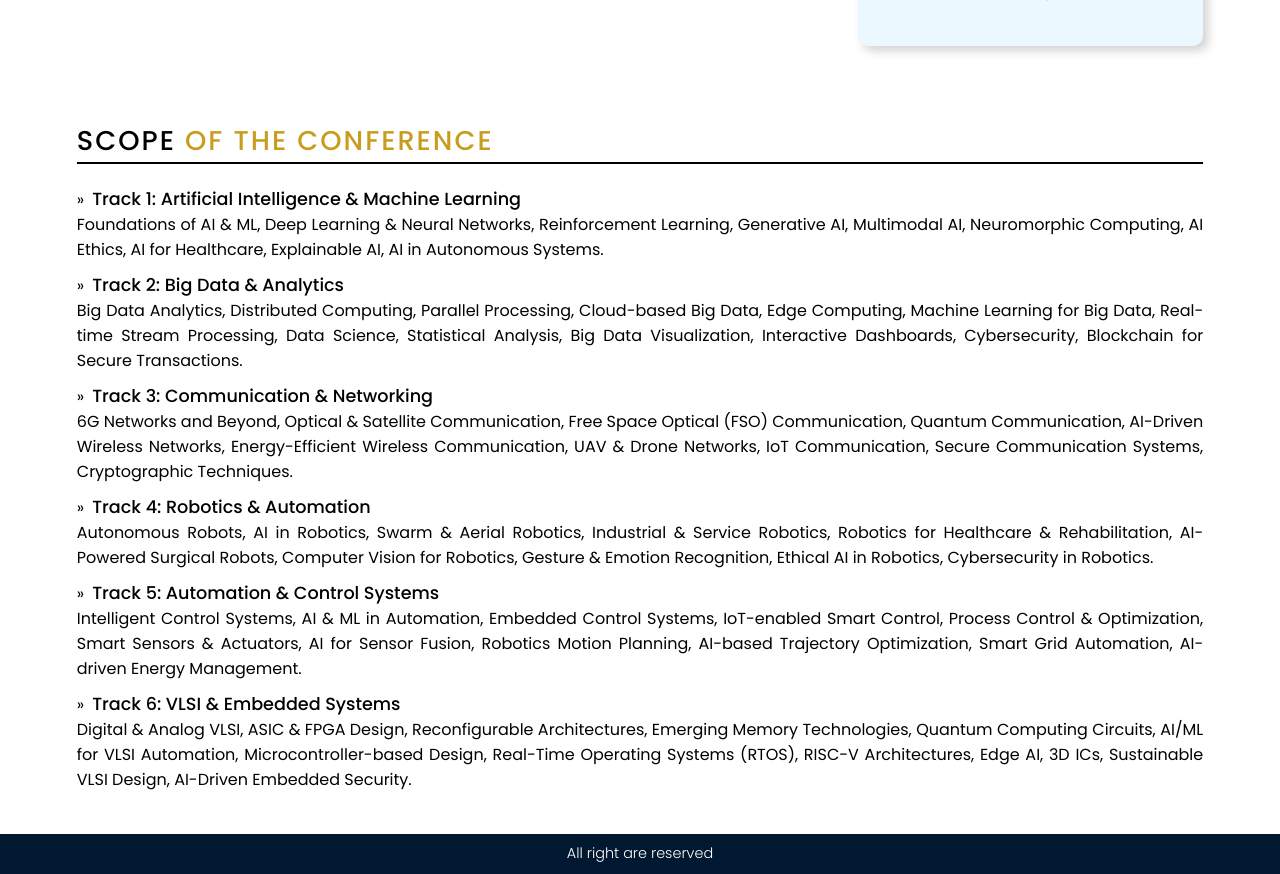
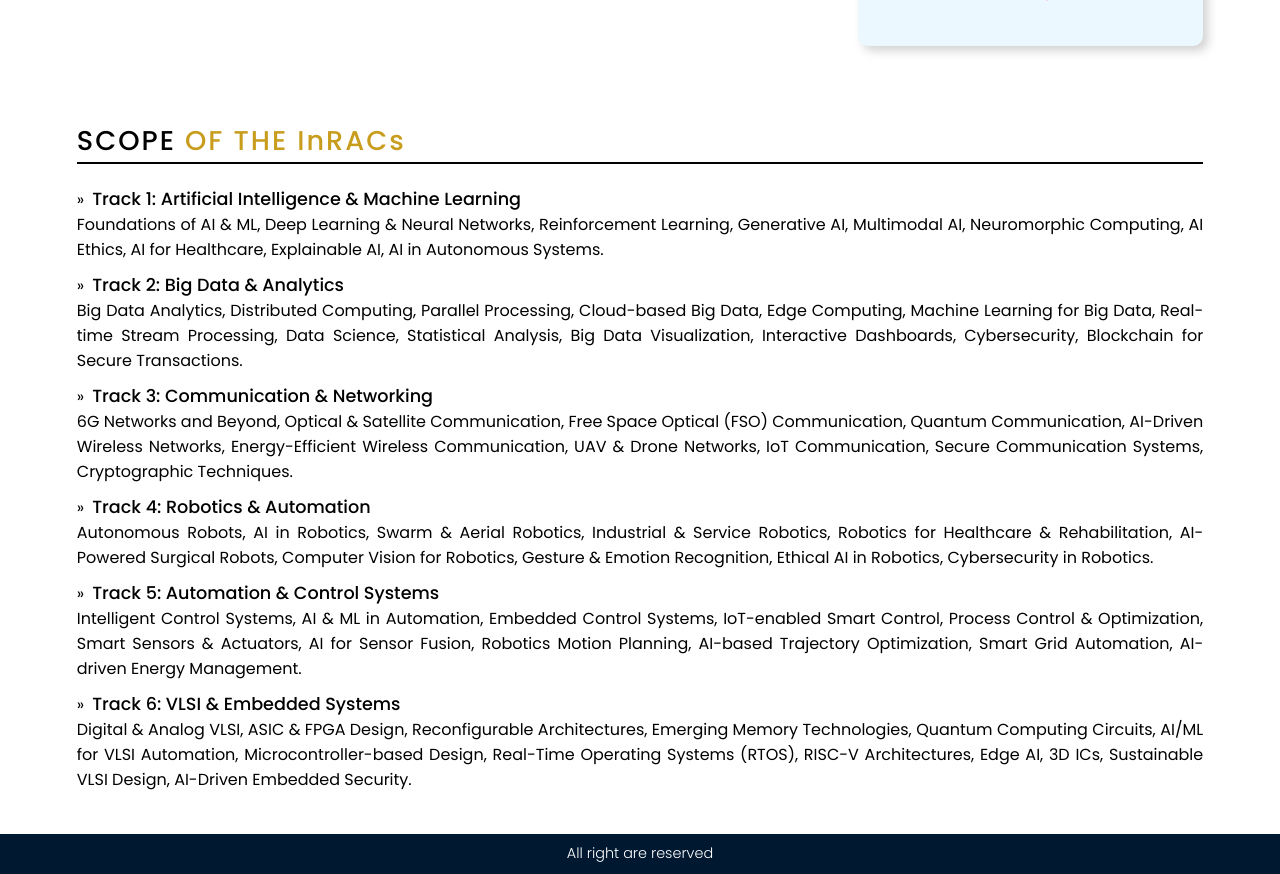
Before and after one commit to AmarnathSooraj/APCI, a React (Vite) app: page / in a window 1280 px wide. Shown: the part 1680-2554 px from the top of the page. Built offline with nearby package versions, Linux system fonts and the light colour scheme; a web font is replaced by a local one.

Commit message:
Update Home.jsx

```diff
--- a/src/Components/Home/Home.jsx
+++ b/src/Components/Home/Home.jsx
@@ -61,7 +61,7 @@ function Home() {
       </section>
 
       <section className="scope-section">
-        <h2 className="section-heading">SCOPE <span>OF THE CONFERENCE</span></h2>
+        <h2 className="section-heading">SCOPE <span>OF THE InRACs</span></h2>
         <ul className="scope-list">
           <li>
             <span className="track-title">Track 1: Artificial Intelligence & Machine Learning</span><br/>
```
